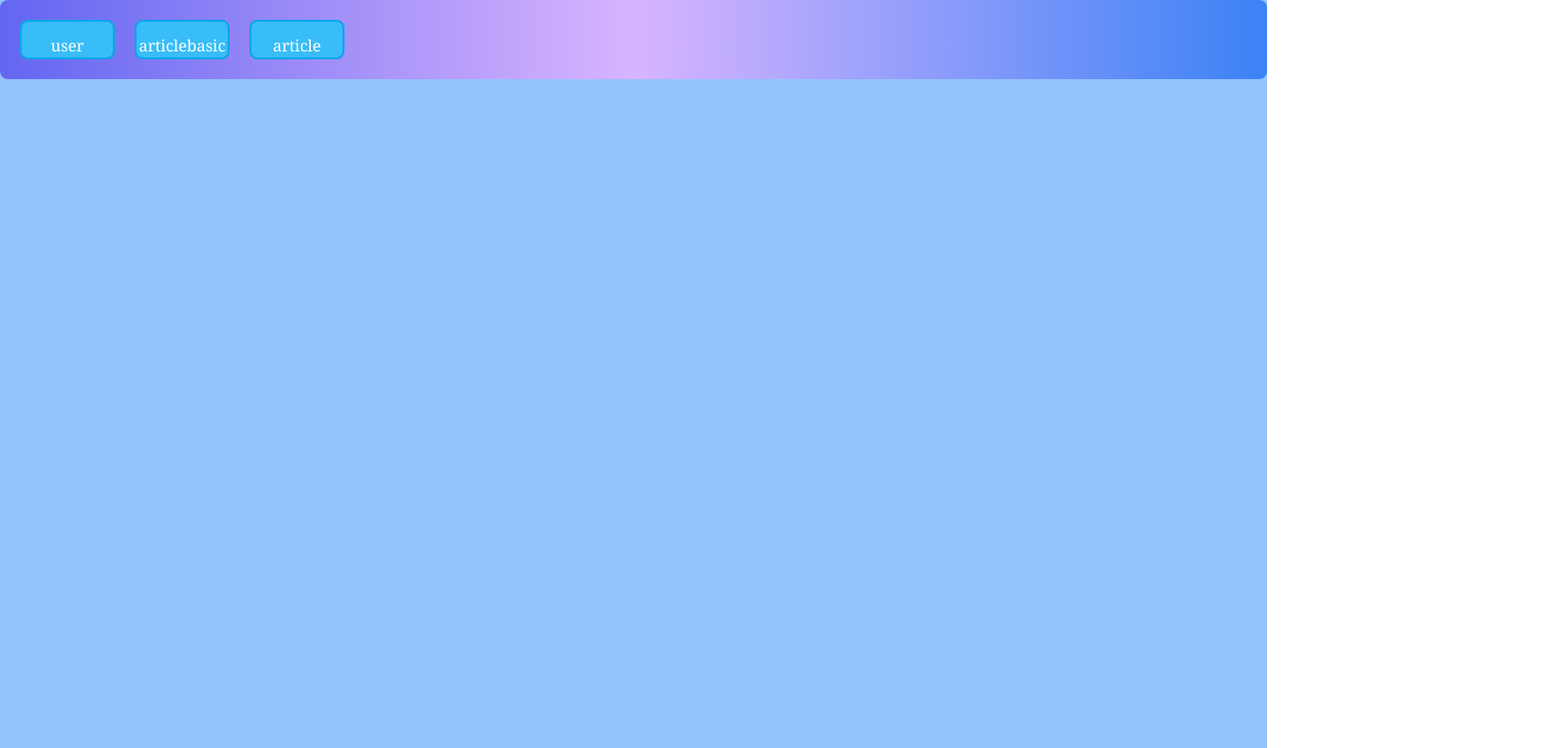
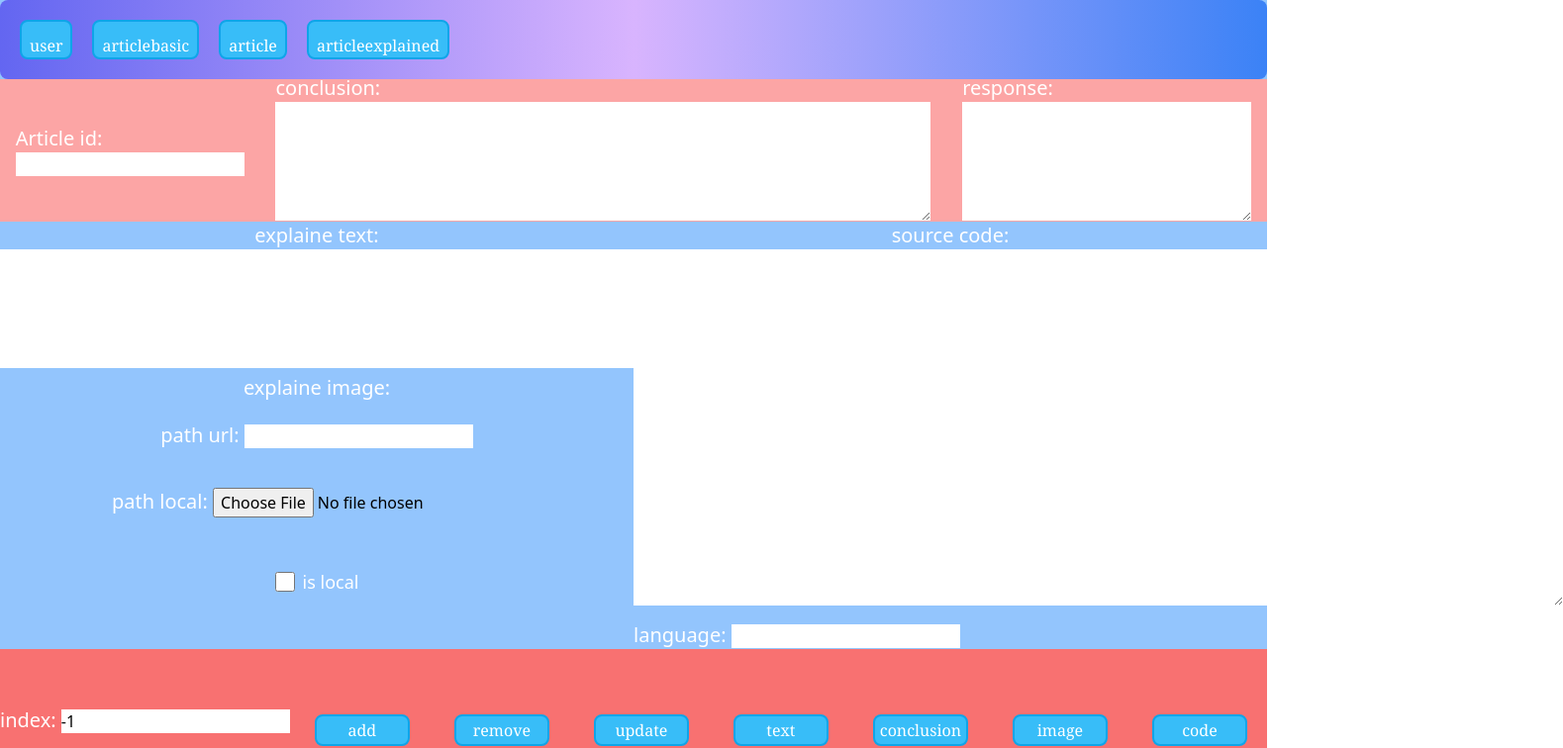
Before and after one commit to Gharbaoui/write-article-front-end, a Vue app: page /articleexplained in a window 1280 px wide. Shown: the top 756 px of the page at 99% size, 1579 px wide, since content can reach past the window. Built offline with nearby package versions, Linux system fonts and the light colour scheme.

Commit message:
front is done for add/remove/update explained now i need to link it with backend

```diff
--- a/src/App.vue
+++ b/src/App.vue
@@ -1,14 +1,17 @@
 <template>
   <div class="bg-blue-300 h-full">
     <nav style="height:10%;" class="flex invisible lg:visible z-30 bg-gradient-to-r from-indigo-500 via-purple-300 to-blue-500  py-5 px-5 rounded-lg">
-      <div class="mr-5 w-24 border-solid border-2 border-sky-500 py-3 text-center rounded-lg bg-sky-400 hover:bg-black text-white font-serif">
+      <div class="mr-5 px-2 border-solid border-2 border-sky-500 py-3 text-center rounded-lg bg-sky-400 hover:bg-black text-white font-serif">
         <router-link :to="{name: 'user'}">user</router-link>
       </div>
-      <div class="mr-5 w-24 border-solid border-2 border-sky-500 py-3 text-center rounded-lg bg-sky-400 hover:bg-black text-white font-serif">
+      <div class="mr-5 px-2 border-solid border-2 border-sky-500 py-3 text-center rounded-lg bg-sky-400 hover:bg-black text-white font-serif">
         <router-link :to="{name: 'articlebasic'}">articlebasic</router-link>
       </div>
-      <div class="mr-5 w-24 border-solid border-2 border-sky-500 py-3 text-center rounded-lg bg-sky-400 hover:bg-black text-white font-serif">
+      <div class="mr-5 px-2 border-solid border-2 border-sky-500 py-3 text-center rounded-lg bg-sky-400 hover:bg-black text-white font-serif">
         <router-link :to="{name: 'articlereqs'}">article</router-link>
+      </div>
+      <div class="mr-5 px-2 border-solid border-2 border-sky-500 py-3 text-center rounded-lg bg-sky-400 hover:bg-black text-white font-serif">
+        <router-link :to="{name: 'articleexplained'}">articleexplained</router-link>
       </div>
     </nav>
     <div style="height: 90%;">
@@ -26,5 +29,5 @@ export default defineComponent({
   components:{
   }
 });
-
+//
 </script>
--- a/src/components/article_reqs.vue
+++ b/src/components/article_reqs.vue
@@ -64,16 +64,20 @@
                     </div>
                 </div>
             </div>
-
+        </div>
+        <div class="w-full h-1/4 items-center flex justify-center">
+            <div @click="goToExplained" class="cursor-pointer flex justify-center items-center h-10 w-24 mr-10 border-solid border-2 border-sky-500 py-3 text-center rounded-lg bg-sky-400 hover:bg-black text-white font-serif">
+                explained
+            </div>
         </div>
     </div>
 </template>
 
-  <script lang="ts">
-  import axios from 'axios';
+<script lang="ts">
+import axios from 'axios';
 import { defineComponent } from 'vue';
-
-  export default defineComponent({
+import router from '@/router';
+export default defineComponent({
     name: 'ArticleReqsCompo',
     data() {
         return {
@@ -180,6 +184,9 @@ import { defineComponent } from 'vue';
                 } else {
                     this.reponse_msg = msg;
             }
+        },
+        goToExplained() {
+            router.push({name: 'articleexplained', query: {article_id: this.article_id}});
         }
     },
     watch: {
@@ -189,5 +196,5 @@ import { defineComponent } from 'vue';
             }, 1000);
         }
     }
-  });
-  </script>
+});
+</script>
--- /dev/null
+++ b/src/components/articleexplained.vue
@@ -0,0 +1,122 @@
+<template>
+    <div class="w-full h-full flex flex-col">
+      <div class="flex justify-around h-1/5 items-center w-full bg-red-300">
+        <div>
+          <span class="block text-white text-xl">Article id: </span>
+          <input type="text" v-model="article_id">
+        </div>
+        <div>
+          <span class="block text-white text-xl"> conclusion: </span>
+          <textarea cols="70" rows="5" v-model="conculsion"></textarea>
+        </div>
+        <div>
+          <span class="block text-white text-xl"> response: </span>
+          <textarea name="" id="" cols="30" rows="5" v-model="response"></textarea>
+        </div>
+      </div>
+      <div class="flex h-3/5 justify-between">
+        <div class="w-1/2 flex flex-col h-full">
+          <div>
+            <span class="block text-white text-xl text-center"> explaine text: </span>
+            <textarea cols="100" rows="5" v-model="explaine_txt"></textarea>
+          </div>
+          <div class="h-1/2">
+            <span class="block text-white text-xl text-center"> explaine image: </span>
+            <div  class="h-full justify-around flex flex-col items-center">
+              <div>
+                <span class="text-white text-xl"> path url: </span>
+                <input type="text" v-model="explaine_img.path">
+              </div>
+              <div>
+                <span class="text-white text-xl"> path local: </span>
+                <input type="file" @change="loadImage">
+              </div>
+              <label class="inline-flex items-center mt-3">
+                <input type="checkbox" class="form-checkbox h-5 w-5 text-gray-600" v-model="explaine_img.is_local"><span class="ml-2 text-white text-lg">is local</span>
+              </label>
+            </div>
+          </div>
+        </div>
+        <div class="w-1/2 h-full flex flex-col justify-between">
+          <div class="h-5/6">
+            <span class="block text-white text-xl text-center"> source code: </span>
+            <textarea cols="100" class="h-full" rows="10" v-model="code_snipest.source_code"></textarea>
+          </div>
+          <div>
+            <span class="text-white text-xl">language: </span>
+            <input type="text" v-model="code_snipest.language">
+          </div>
+        </div>
+      </div>
+      <div class="w-full bg-red-400 h-1/5 flex justify-between items-center">
+        <div>
+          <span class="text-white text-xl">index: </span>
+          <input type="text" v-model="explained_index">
+        </div>
+        <div  class="flex justify-center items-center mt-5 mr-5 h-8 w-24 border-solid border-2 border-sky-500 py-3 text-center rounded-lg bg-sky-400 hover:bg-black text-white font-serif">
+              add
+        </div>
+        <div class="flex justify-center items-center mt-5 mr-5 h-8  w-24 border-solid border-2 border-sky-500 py-3 text-center rounded-lg bg-sky-400 hover:bg-black text-white font-serif">
+              remove
+        </div>
+        <div class="flex justify-center items-center mt-5 mr-5 h-8  w-24 border-solid border-2 border-sky-500 py-3 text-center rounded-lg bg-sky-400 hover:bg-black text-white font-serif">
+              update
+        </div>
+        <div class="flex justify-center items-center mt-5 mr-5 h-8  w-24 border-solid border-2 border-sky-500 py-3 text-center rounded-lg bg-sky-400 hover:bg-black text-white font-serif">
+              text
+        </div>
+        <div class="flex justify-center items-center mt-5 mr-5 h-8  w-24 border-solid border-2 border-sky-500 py-3 text-center rounded-lg bg-sky-400 hover:bg-black text-white font-serif">
+              conclusion
+        </div>
+        <div class="flex justify-center items-center mt-5 mr-5 h-8  w-24 border-solid border-2 border-sky-500 py-3 text-center rounded-lg bg-sky-400 hover:bg-black text-white font-serif">
+              image
+        </div>
+        <div class="flex justify-center items-center mt-5 mr-5 h-8  w-24 border-solid border-2 border-sky-500 py-3 text-center rounded-lg bg-sky-400 hover:bg-black text-white font-serif">
+              code
+        </div>
+      </div>
+    </div>
+  </template>
+
+  <script lang="ts">
+  import { defineComponent } from 'vue';
+
+  export default defineComponent({
+    name: 'ArticleExplainedComp',
+    data() {
+      return {
+        article_id: this.$route.query.article_id,
+        conculsion: '',
+        response: '',
+        explaine_txt: '',
+        explaine_img: {
+          path: null as any,
+          is_local: false,
+        },
+        code_snipest: {
+          source_code: '',
+          language: ''
+        },
+        explained_index: -1
+      }
+    },
+    methods: {
+      async loadImage(event:any) {
+        try {
+
+            if (event.target.files.length > 0)
+              this.explaine_img.path = await toBase64 (event.target.files[0]);
+          }catch (e:any)
+          {
+              console.error(e);
+          }
+      }
+    }
+  });
+  const toBase64 =(file:any) => new Promise((resolve, reject) => {
+  const reader = new FileReader();
+  reader.readAsDataURL(file);
+  reader.onload = () => resolve(reader.result);
+  reader.onerror = error => reject(error);
+});
+  </script>
--- a/src/router/index.ts
+++ b/src/router/index.ts
@@ -2,6 +2,7 @@ import { createRouter, createWebHistory, RouteRecordRaw } from 'vue-router'
 import userCompo from '../components/user.vue';
 import articleBasicCompo from '../components/article_basic.vue';
 import articleReqsCompo from '../components/article_reqs.vue';
+import articleExplainedComp from '../components/articleexplained.vue';
 
 const routes: Array<RouteRecordRaw> = [
   {
@@ -22,6 +23,11 @@ const routes: Array<RouteRecordRaw> = [
     path: '/articlereqs',
     name: 'articlereqs',
     component: articleReqsCompo
+  },
+  {
+    path: '/articleexplained',
+    name: 'articleexplained',
+    component: articleExplainedComp
   }
 ]
 
```
